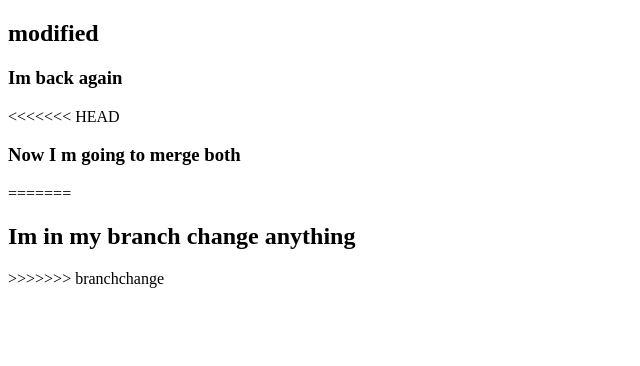
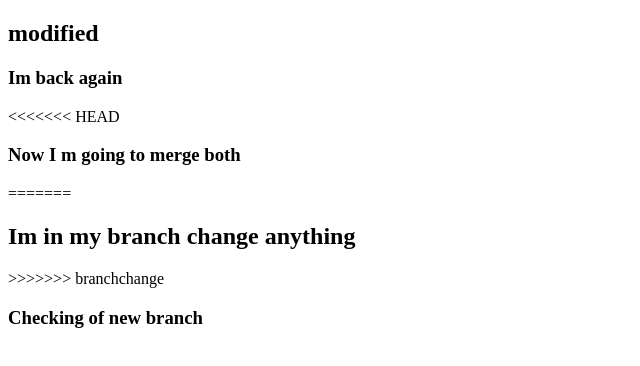
Before and after one commit to Saifullah00/practicing, a plain HTML site: page myindex.html in a window 1280 px wide. Shown: the whole page, without its empty margins (0-640 px from the left). Drawn offline with Linux system fonts and the light colour scheme.

Commit message:
Checking

```diff
--- a/myindex.html
+++ b/myindex.html
@@ -14,5 +14,7 @@
 =======
     <h2>Im in my branch change anything</h2>
 >>>>>>> branchchange
+    <!-- i made a new branch -->
+    <h3>Checking of new branch</h3>
 </body>
 </html>
```
